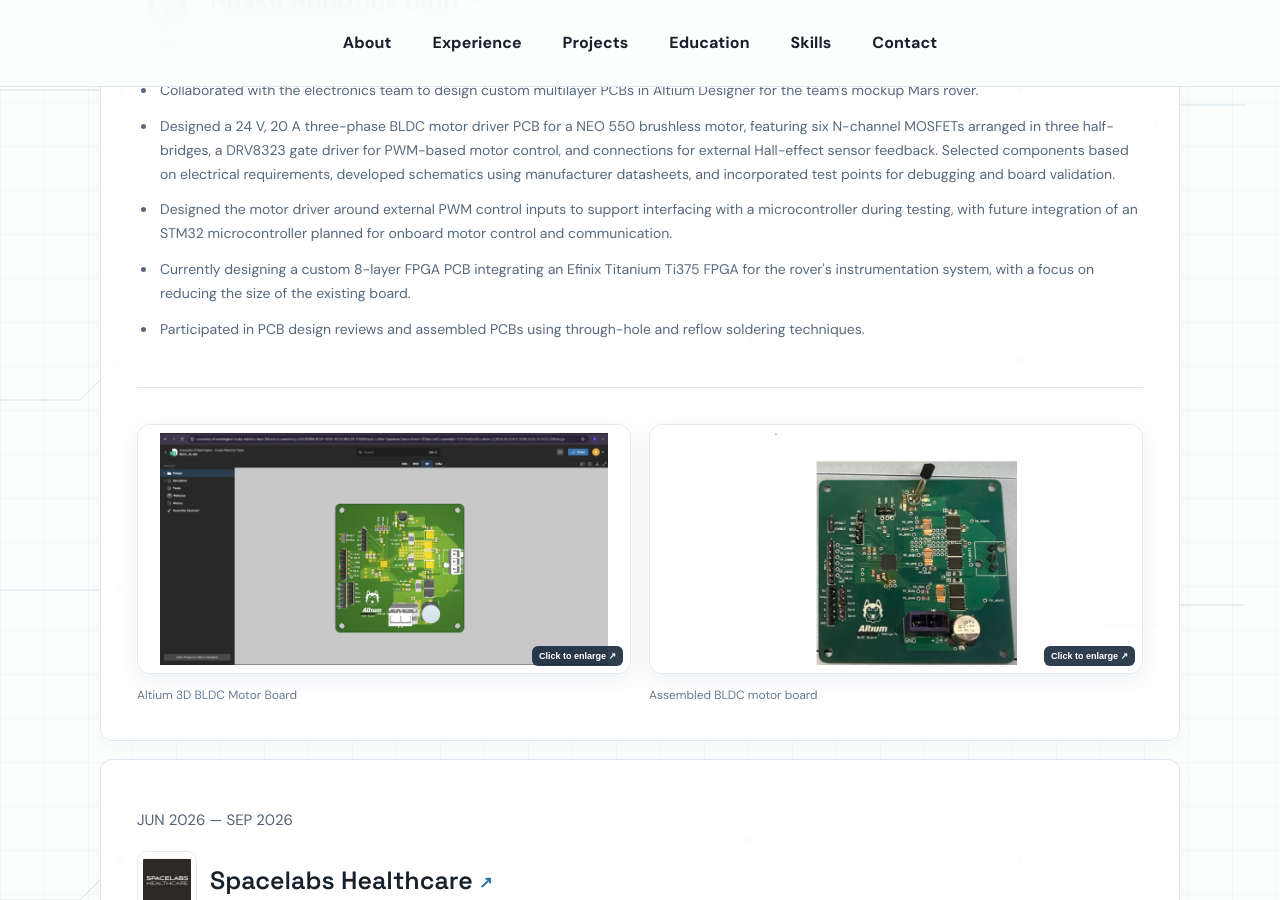
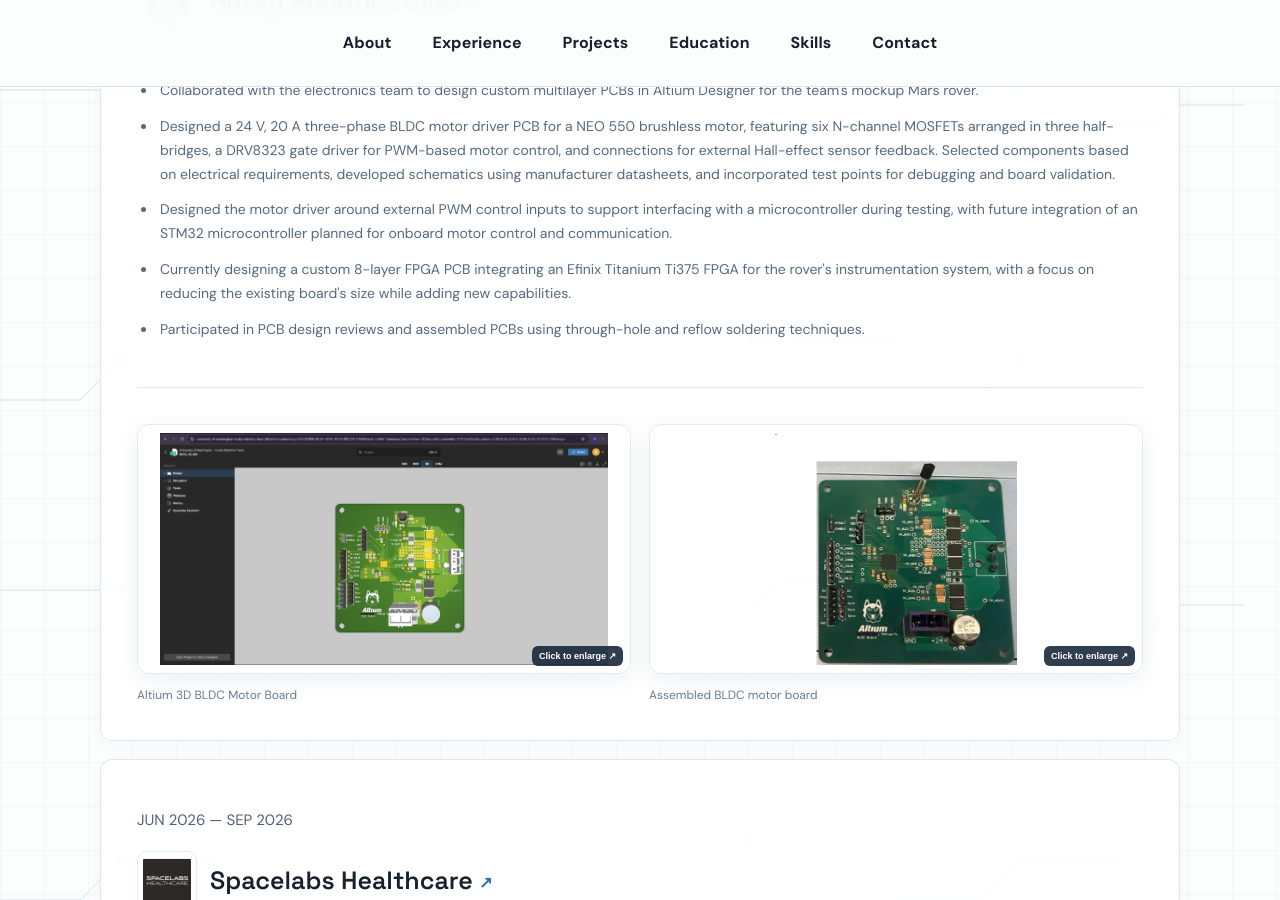
Before and after one commit to AdityaManivel/AdityaManivel.github.io, a Jekyll site: the page index.html, which Jekyll copies as it is, in a window 1280 px wide and 900 px high, scrolled down 1218 px. Built offline with Jekyll 4.4.1, drawn with Linux system fonts in a browser that asks for light colours.

Commit message:
Mention additional capabilities in FPGA instrumentation PCB redesign

```diff
--- a/index.html
+++ b/index.html
@@ -72,7 +72,7 @@
           <li>Collaborated with the electronics team to design custom multilayer PCBs in Altium Designer for the team's mockup Mars rover.</li>
           <li>Designed a 24 V, 20 A three-phase BLDC motor driver PCB for a NEO 550 brushless motor, featuring six N-channel MOSFETs arranged in three half-bridges, a DRV8323 gate driver for PWM-based motor control, and connections for external Hall-effect sensor feedback. Selected components based on electrical requirements, developed schematics using manufacturer datasheets, and incorporated test points for debugging and board validation.</li>
           <li>Designed the motor driver around external PWM control inputs to support interfacing with a microcontroller during testing, with future integration of an STM32 microcontroller planned for onboard motor control and communication.</li>
-          <li>Currently designing a custom 8-layer FPGA PCB integrating an Efinix Titanium Ti375 FPGA for the rover's instrumentation system, with a focus on reducing the size of the existing board.</li>
+          <li>Currently designing a custom 8-layer FPGA PCB integrating an Efinix Titanium Ti375 FPGA for the rover's instrumentation system, with a focus on reducing the existing board's size while adding new capabilities.</li>
           <li>Participated in PCB design reviews and assembled PCBs using through-hole and reflow soldering techniques.</li>
         </ul>
 
```
